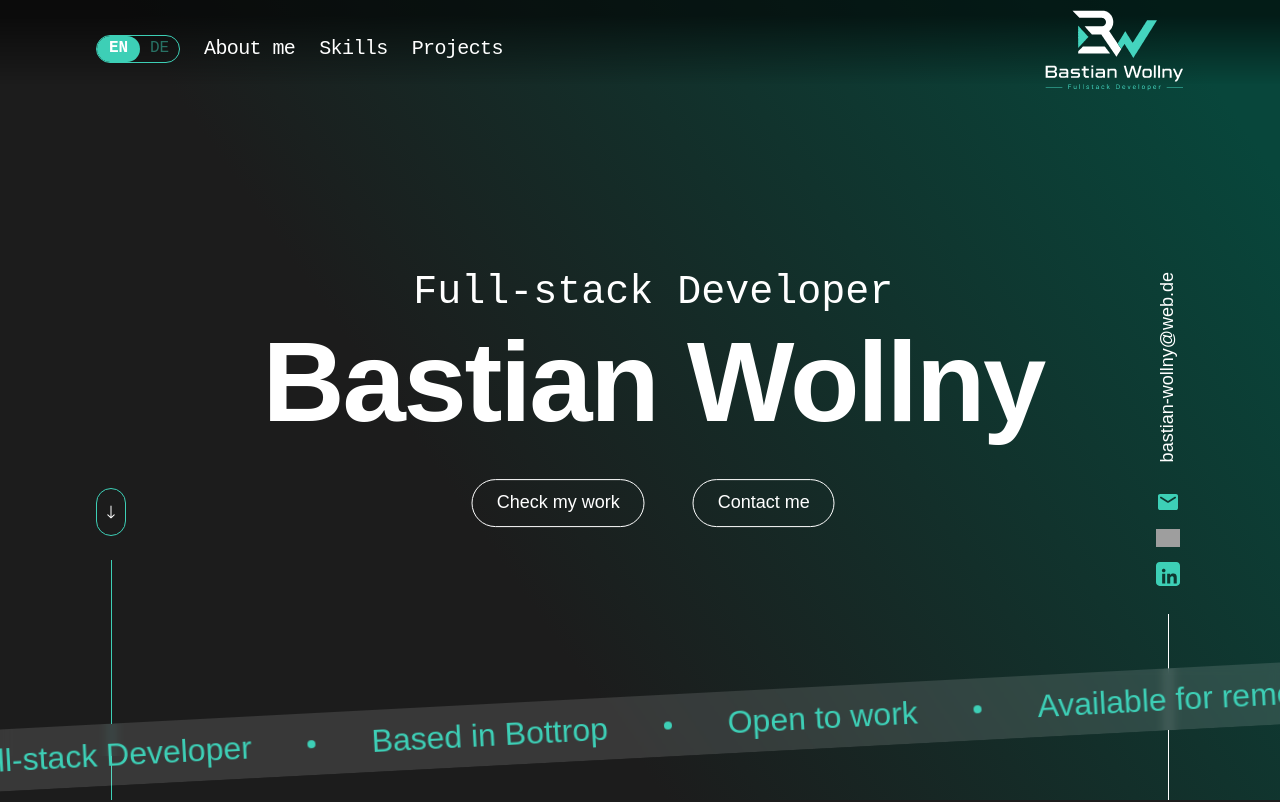
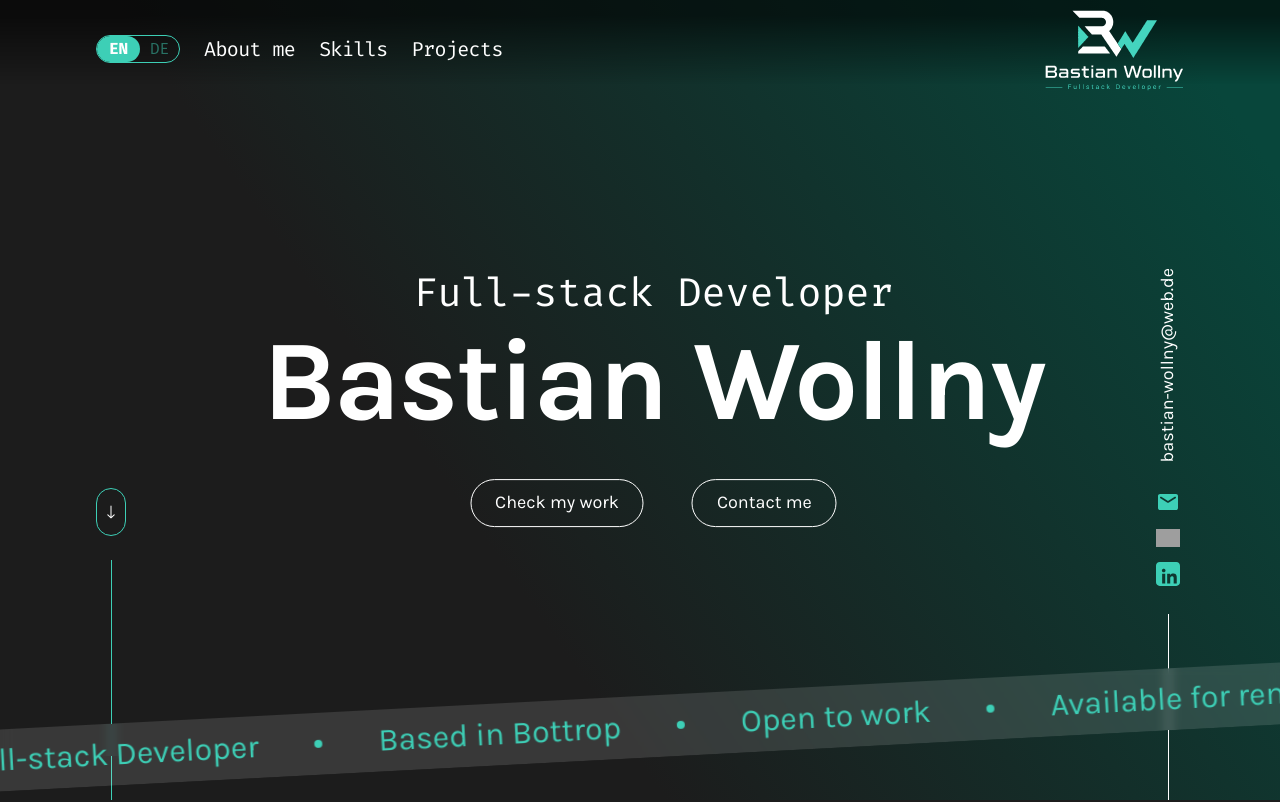
Before and after one commit to CZX93-BW/portfolio-webseite, an Angular app: page / in a window 1280 px wide. Shown: the top 802 px of the page. Built offline with nearby package versions, Linux system fonts and the light colour scheme; grey boxes are pictures that could not be loaded.

Commit message:
fix(layout): load local fonts and fit the hero to the viewport

```diff
--- a/src/app/sections/about-me/about-me.html
+++ b/src/app/sections/about-me/about-me.html
@@ -5,6 +5,10 @@
         class="about__image"
         src="img/Showbildportfolio.png"
         [alt]="text().imageAlt"
+        width="1254"
+        height="1254"
+        loading="lazy"
+        decoding="async"
       />
     </div>
 
--- a/src/app/sections/hero/hero.scss
+++ b/src/app/sections/hero/hero.scss
@@ -2,7 +2,8 @@
 
 .hero {
   position: relative;
-  min-height: 100vh;
+  height: 100vh;
+  height: 100dvh;
   overflow: hidden;
   background: var(--hero-gradient);
 }
@@ -248,10 +249,6 @@
 }
 
 @include mixins.below-md {
-  .hero {
-    min-height: max(760px, 100svh);
-  }
-
   .hero__center {
     top: clamp(285px, 39.5svh, 333px);
     width: calc(100% - 22px);
@@ -278,7 +275,7 @@
     min-width: 0;
     min-height: clamp(42px, 12.3vw, 48px);
     padding-inline: clamp(14px, 5.1vw, 20px);
-    font-size: clamp(12px, 3.6vw, 14px);
+    font-size: 16px;
   }
 
   .hero__left-lateral {
@@ -349,12 +346,8 @@
 }
 
 @media (max-width: 767px) and (max-height: 740px) and (orientation: portrait) {
-  .hero {
-    min-height: max(700px, 100svh);
-  }
-
   .hero__center {
-    top: clamp(238px, 37svh, 275px);
+    top: clamp(110px, 27dvh, 205px);
   }
 
   .hero__role {
@@ -372,7 +365,7 @@
   .hero__button {
     min-height: 40px;
     padding-inline: 12px;
-    font-size: 12px;
+    font-size: 16px;
   }
 
   .hero__left-lateral,
@@ -399,10 +392,6 @@
 }
 
 @media (max-width: 1023px) and (orientation: landscape) {
-  .hero {
-    min-height: max(520px, 100svh);
-  }
-
   .hero__center {
     top: 50%;
     width: min(680px, calc(100% - 160px));
@@ -426,7 +415,7 @@
   .hero__button {
     min-height: 42px;
     padding-inline: 18px;
-    font-size: 14px;
+    font-size: 16px;
   }
 
   .hero__left-lateral,
@@ -447,10 +436,6 @@
 }
 
 @media (max-width: 767px) and (orientation: landscape) {
-  .hero {
-    min-height: max(480px, 100svh);
-  }
-
   .hero__center {
     width: min(560px, calc(100% - 80px));
   }
@@ -470,7 +455,7 @@
   .hero__button {
     min-height: 38px;
     padding-inline: 14px;
-    font-size: 12px;
+    font-size: 16px;
   }
 
   .hero__marquee {
@@ -490,6 +475,18 @@
 
   to {
     transform: translateX(-50%);
+  }
+}
+
+@media (max-width: 360px) and (orientation: portrait) {
+  .hero__center {
+    top: clamp(106px, 26dvh, 218px);
+  }
+}
+
+@media (max-width: 767px) and (max-height: 600px) and (orientation: portrait) {
+  .hero__center {
+    top: 20dvh;
   }
 }
 
--- a/src/styles/base/_typography.scss
+++ b/src/styles/base/_typography.scss
@@ -1,3 +1,19 @@
+@font-face {
+  font-family: 'Karla';
+  src: url('/fonts/karla/karla-latin.woff2') format('woff2');
+  font-weight: 200 800;
+  font-style: normal;
+  font-display: swap;
+}
+
+@font-face {
+  font-family: 'Fira Code';
+  src: url('/fonts/fira-code/fira-code-latin.woff2') format('woff2');
+  font-weight: 300 700;
+  font-style: normal;
+  font-display: swap;
+}
+
 body {
   color: var(--color-text);
   font-family: var(--font-primary);
```
Also changed, not shown: public/fonts/fira-code/OFL.txt (added), public/fonts/fira-code/fira-code-latin.woff2 (added), public/fonts/karla/OFL.txt (added), public/fonts/karla/karla-latin.woff2 (added).
